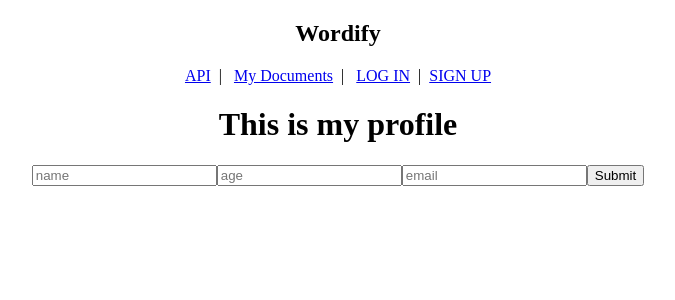
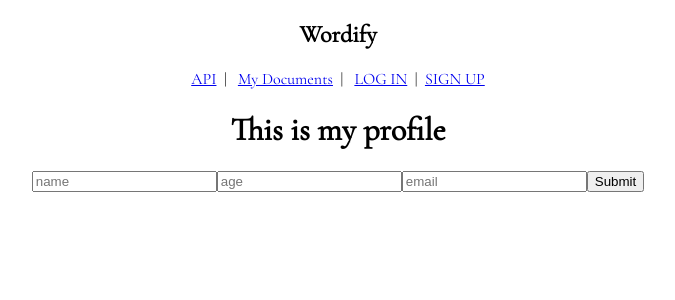
Before and after one commit to KareemD123/wordify, a React (Create React App) app: page / in a window 1280 px wide. Shown: the top 300 px of the page, without its empty margins (302-977 px from the left). Built offline with nearby package versions, Linux system fonts and the light colour scheme.

Commit message:
fix font

```diff
--- a/src/index.css
+++ b/src/index.css
@@ -1,9 +1,13 @@
-@font-family {
+@import url('https://fonts.googleapis.com/css2?family=Cormorant+Garamond&display=swap');
+
+
+/* @font-family {
   font-family: "Cormorant Garamond";
-  src: url("/fonts/CormorantGaramond-Medium.tff") format("tff");
-}
+  src: url("/fonts/CormorantGaramond-Regular.tff") format("tff");
+} */
 
 body {
+  font-family: 'Cormorant Garamond', serif;
   margin: 0;
 }
 
```
